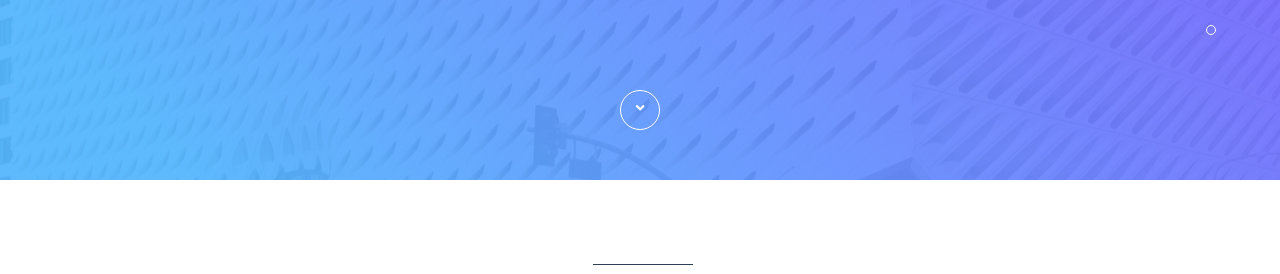
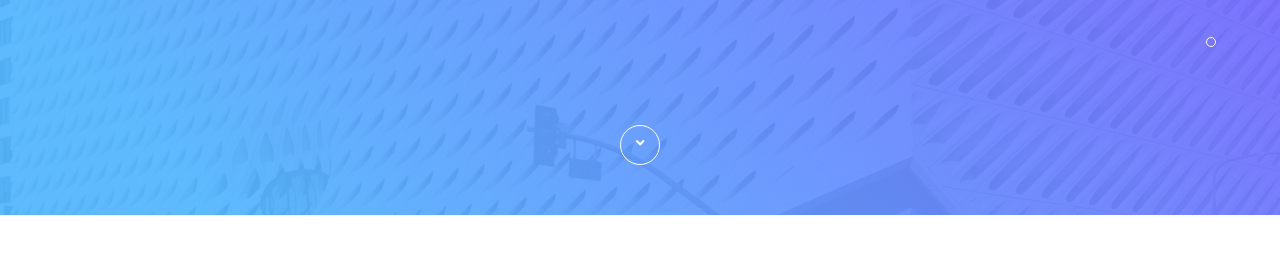
Before and after one commit to NataKyrylenko/Montichello, a plain HTML site: page index.html in a window 1280 px wide. Shown: the part 409-683 px from the top of the page. Drawn offline with nearby package versions, Linux system fonts and the light colour scheme; some packages are replaced by stand-ins of ours.

Commit message:
fix banner height

```diff
--- a/scss/block/_banner.scss
+++ b/scss/block/_banner.scss
@@ -1,5 +1,5 @@
 .banner {
-  height: 46vw;
+  height: 78vh;
   background-image: url("../img/banner-background.jpg");
   background-repeat: no-repeat;
   padding: 50px;
--- a/scss/block/_slider.scss
+++ b/scss/block/_slider.scss
@@ -2,7 +2,7 @@
   background-image: url("../img/bkg-slider.jpg");
   background-repeat: no-repeat;
   padding: 135px 0 143px;
-  height: 50.37vh;
+
   &__title {
     @include title;
     text-align: center;
```
Also changed, not shown: css/style-dist.css, css/style.css.
